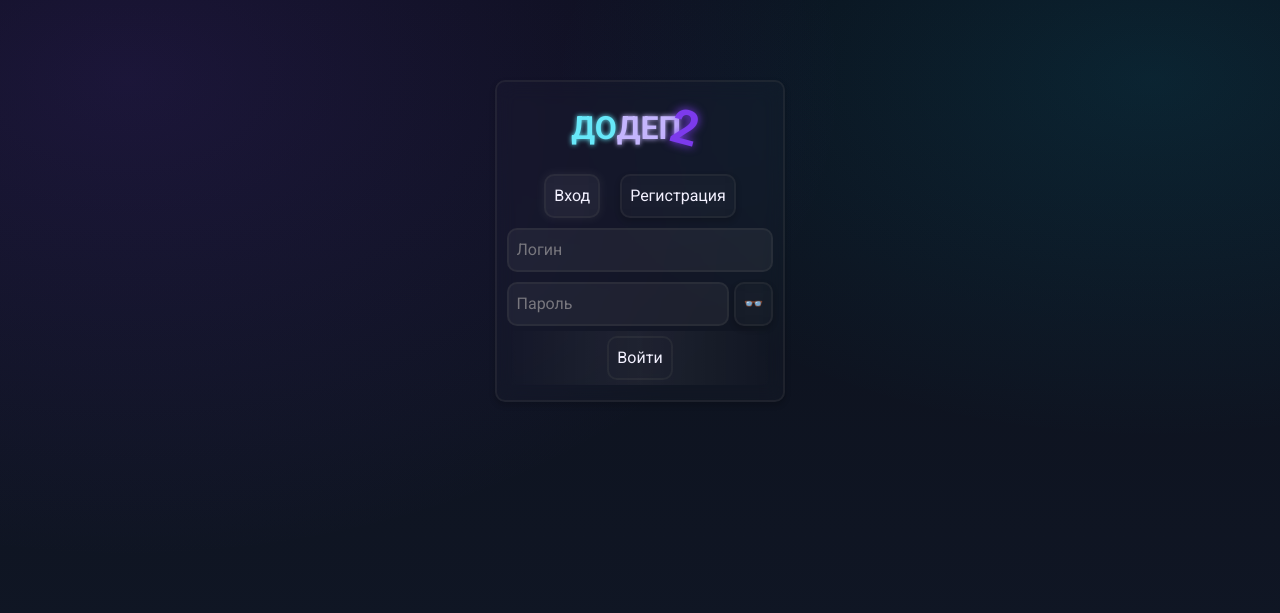
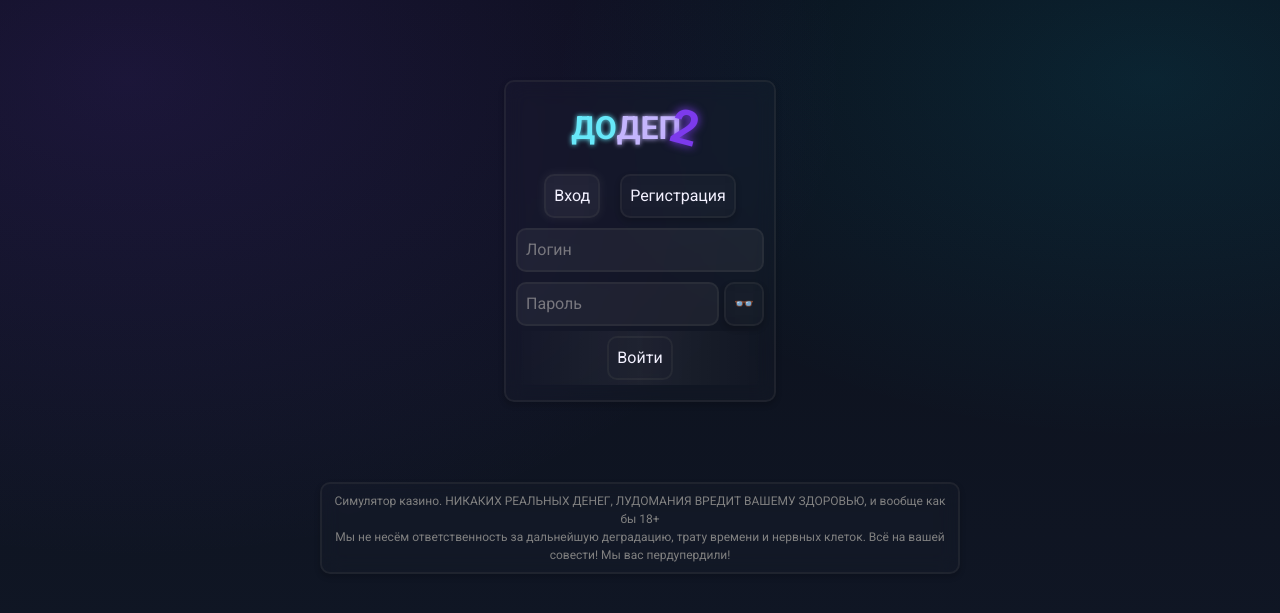
Before and after one commit to Minemaster656/dodep, a Flask app: page /auth in a window 1280 px wide. Shown: the top 613 px of the page. Run offline with Flask 3, Linux system fonts and the light colour scheme; some libraries are stand-ins or nearby versions.

Commit message:
дисКЛЕЙмер на странице входа

```diff
--- a/app/static/css/auth.css
+++ b/app/static/css/auth.css
@@ -46,3 +46,15 @@
 #auth-button{
     margin: 0px auto;
 }
+#result-message{
+    color: var(--txt1);
+}
+.smallprint {
+    color: var(--txt1);
+    size: 8px;
+}
+#disclaimer{
+    max-width: 50vw;
+    margin: auto;
+    text-align: center;
+}
--- a/app/static/js/auth_page.js
+++ b/app/static/js/auth_page.js
@@ -6,12 +6,14 @@
     const nameInput = document.getElementById('name');
     const passwordInput = document.getElementById('password');
     const showPasswordButton = document.getElementById('show-password-button');
+    let authButton = document.getElementById("auth-button");
+    let isRegister = false;
 
     tabs.forEach(tab => {
         tab.addEventListener('click', function() {
             tabs.forEach(t => t.classList.remove('active'));
             this.classList.add('active');
-
+            isRegister = this.dataset.tab == "register";
             if (this.dataset.tab === 'login') {
                 nameInput.classList.add('hidden');
             } else {
@@ -32,4 +34,11 @@
     if (loginTab.classList.contains('active')) {
         nameInput.classList.add('hidden');
     }
+
+    authButton.addEventListener('click', async () => {
+
+
+    })
+
+
 });
--- a/app/templates/pages/auth.html
+++ b/app/templates/pages/auth.html
@@ -11,6 +11,7 @@
   <body>
     <div class="glass panel" id="auth-form">
       {% include 'parts/header/logo.html' %}
+
       <div id="head">
         <button class="tab panel glass active" id="tab-header-login" data-tab="login">Вход</button>
         <button class="tab panel glass" id="tab-header-register" data-tab="register">Регистрация</button>
@@ -26,6 +27,16 @@
       <div id="auth-button-container">
         <button id="auth-button" class="panel">Войти</button>
       </div>
+      <p id="result-message"></p>
+      <!-- <p class="smallprint">
+        Мы не несём ответственность за всю последующую деградацию и потерянное время.<br>
+        Это СИМУЛЯТОР казино, реальных денег тут НЕТ и НЕ БУДЕТ (иначе оно было бы нелегальным)<br>
+        И помните, лудомания вредит вашему здоровью! 18+
+      </p> -->
+    </div>
+    <div id="disclaimer" class="glass panel">
+      <p style="color: gray; font-size: 0.75em">Симулятор казино. НИКАКИХ РЕАЛЬНЫХ ДЕНЕГ, ЛУДОМАНИЯ ВРЕДИТ ВАШЕМУ ЗДОРОВЬЮ, и вообще как бы 18+<br>
+    Мы не несём ответственность за дальнейшую деградацию, трату времени и нервных клеток. Всё на вашей совести! Мы вас пердупердили!</p>
     </div>
     <script src="/static/js/auth_page.js"></script>
   </body>
```
